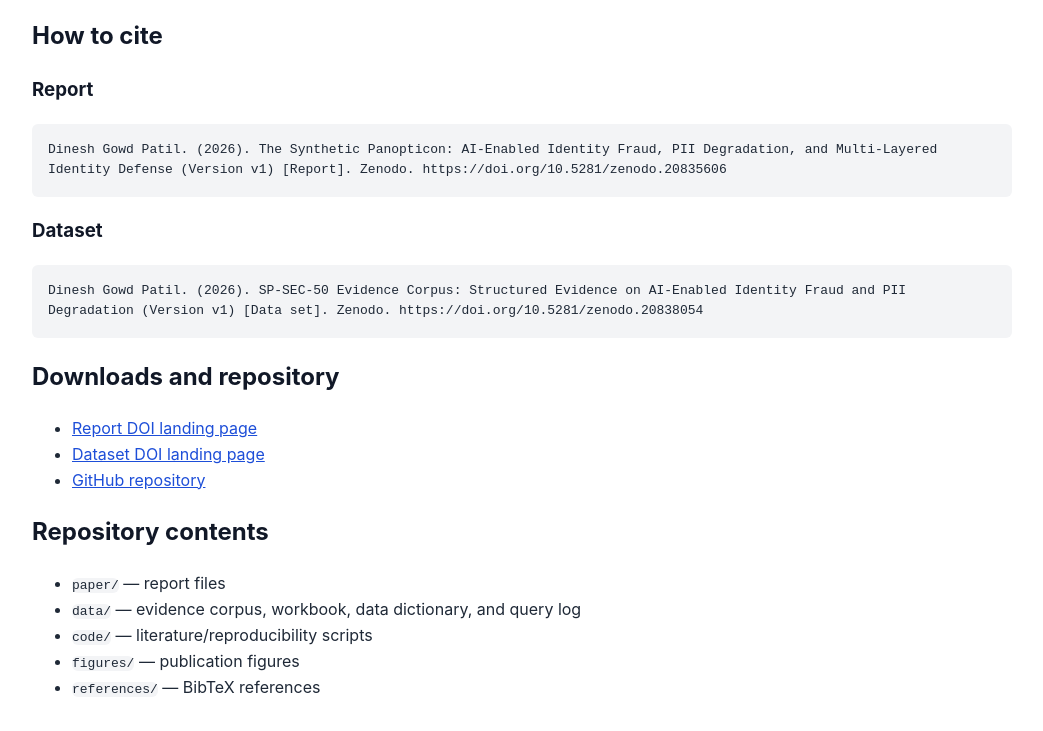
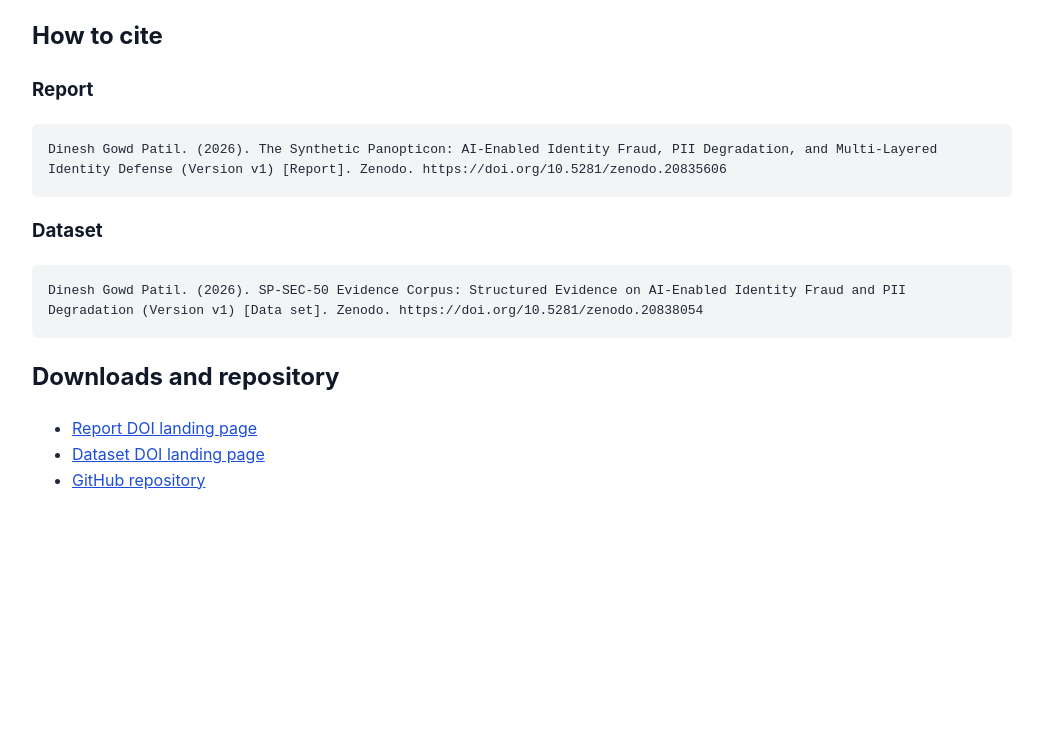
Before and after one commit to patildineshgowd/synthetic-panopticon, a plain HTML site: page docs/index.html in a window 1280 px wide. Shown: the part 1364-2095 px from the top of the page, without its empty margins (118-1161 px from the left). After the commit the page ends 1905 px from the top, so only its background shows below. Drawn offline with Linux system fonts and the light colour scheme.

Commit message:
Update GitHub Pages index

```diff
--- a/docs/index.html
+++ b/docs/index.html
@@ -42,11 +42,9 @@
       vertical-align: top;
     }
     th { background: #f3f4f6; }
-    code, pre {
+    pre {
       background: #f3f4f6;
       border-radius: 6px;
-    }
-    pre {
       padding: 1rem;
       overflow-x: auto;
       white-space: pre-wrap;
@@ -114,14 +112,5 @@
     <li><a href="https://doi.org/10.5281/zenodo.20838054">Dataset DOI landing page</a></li>
     <li><a href="https://github.com/patildineshgowd/synthetic-panopticon">GitHub repository</a></li>
   </ul>
-
-  <h2>Repository contents</h2>
-  <ul>
-    <li><code>paper/</code> — report files</li>
-    <li><code>data/</code> — evidence corpus, workbook, data dictionary, and query log</li>
-    <li><code>code/</code> — literature/reproducibility scripts</li>
-    <li><code>figures/</code> — publication figures</li>
-    <li><code>references/</code> — BibTeX references</li>
-  </ul>
 </body>
 </html>
```
